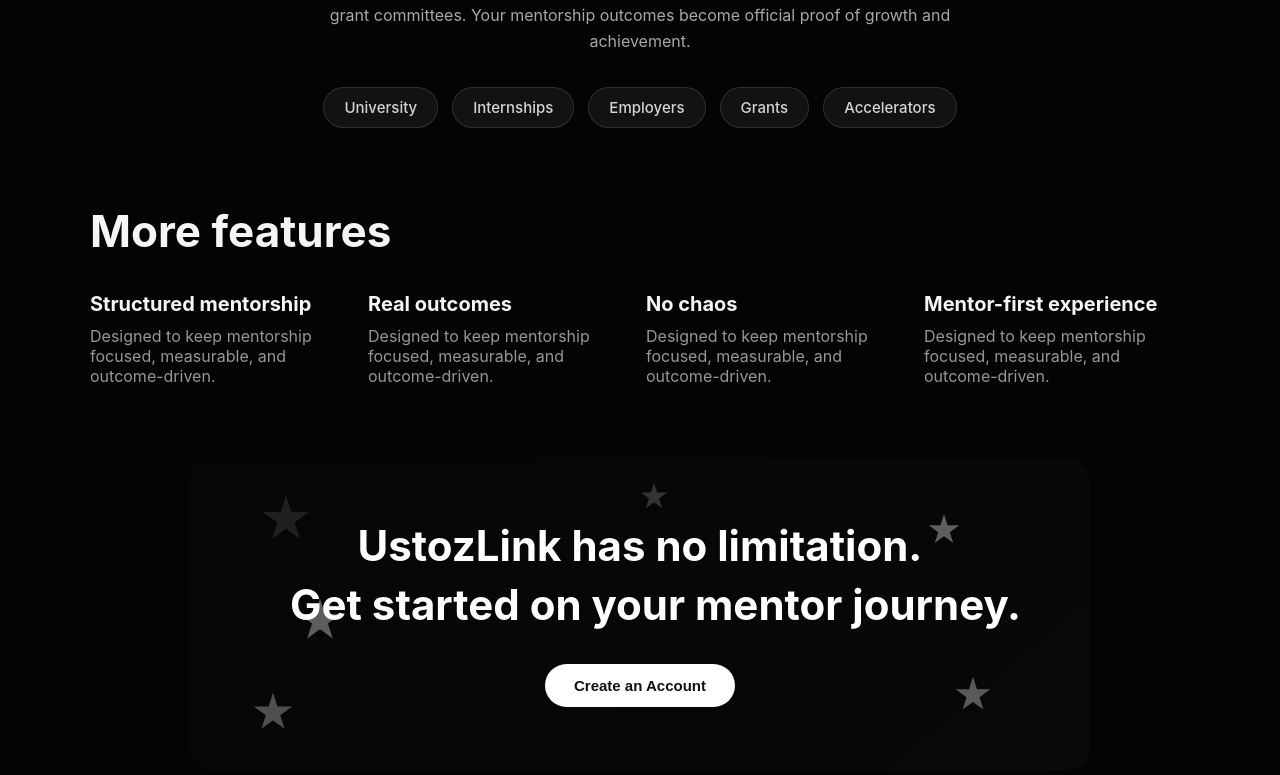
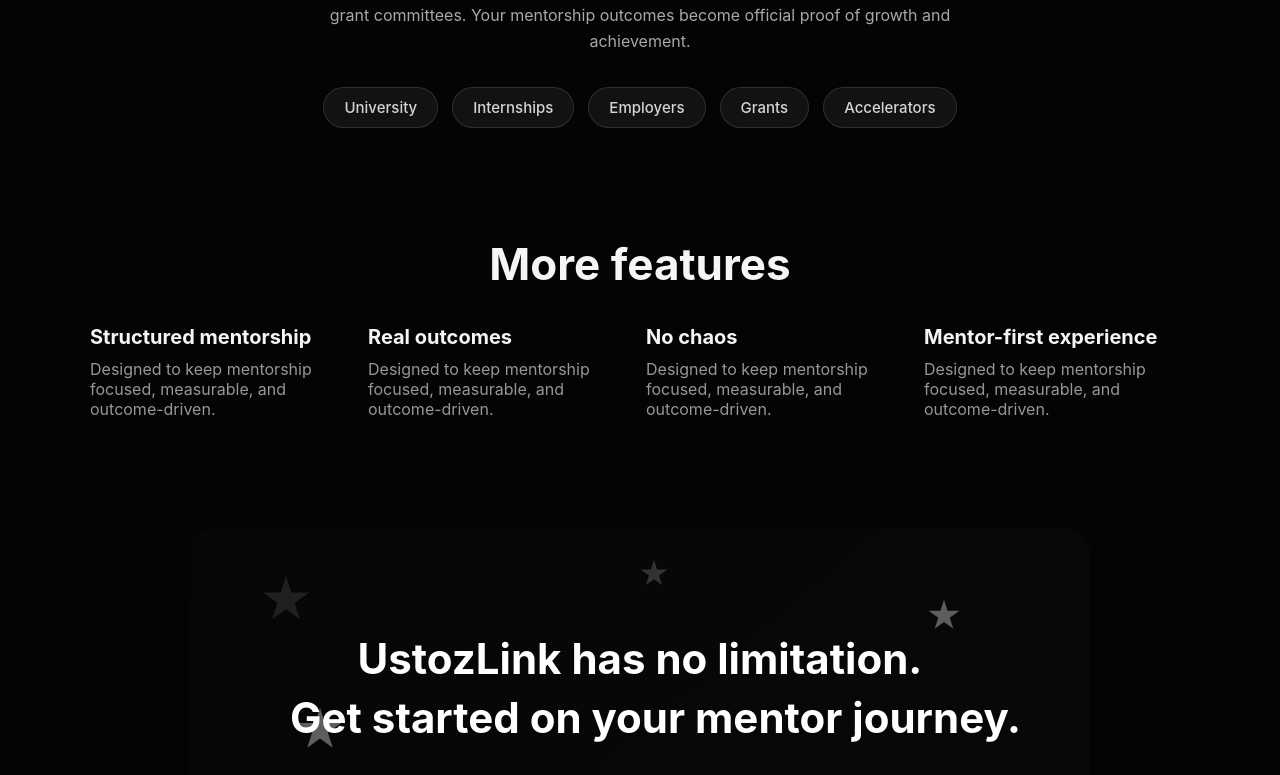
Before and after one commit to EnergyDead/UstozLink, a React (Vite) app: page / in a window 1280 px wide. Shown: the part 2920-3695 px from the top of the page. Built offline with nearby package versions, Linux system fonts and the light colour scheme.

Commit message:
Refactor .more-features and .final-cta styles for improved layout and alignment

```diff
--- a/src/App.css
+++ b/src/App.css
@@ -122,11 +122,13 @@
 .institution-list { display: flex; flex-wrap: wrap; gap: 14px; justify-content: center; }
 .institution-tag { padding: 10px 20px; background: rgba(255,255,255,.06); border: 1px solid rgba(255,255,255,.12); border-radius: 24px; font-size: 15px; color: #d4d4d4; font-weight: 500; }
 
-.more-features h2 { text-align: left; }
+.more-features { display: flex; flex-direction: column; justify-content: center; align-items: center; min-height: 50vh; padding: 60px 0; }
+.more-features h2 { text-align: center; }
+.text-grid { max-width: 1100px; width: 100%; }
 .text-grid article h3 { margin: 0 0 10px; font-size: 20px; }
 .text-grid article p { margin: 0; color: #979797; }
 
-.final-cta { margin: 72px auto 0; max-width: 900px; padding: 64px 48px; border-radius: 24px; background: linear-gradient(140deg, #050608, #070809); text-align: center; position: relative; overflow: hidden; display: flex; align-items: center; justify-content: center; }
+.final-cta { margin: 0 auto; max-width: 900px; padding: 64px 48px; border-radius: 24px; background: linear-gradient(140deg, #050608, #070809); text-align: center; position: relative; overflow: hidden; display: flex; align-items: center; justify-content: center; min-height: 50vh; }
 .cta-stars { position: absolute; inset: 0; z-index: 1; pointer-events: none; }
 .cta-star { position: absolute; display: inline-block; background: rgba(255,255,255,.5); clip-path: polygon(50% 0%, 61% 35%, 98% 35%, 68% 57%, 79% 91%, 50% 70%, 21% 91%, 32% 57%, 2% 35%, 39% 35%); animation: twinkle-star 3.5s ease-in-out infinite; }
 @keyframes twinkle-star { 0%, 100% { opacity: 0.2; } 50% { opacity: 0.7; } }
```
